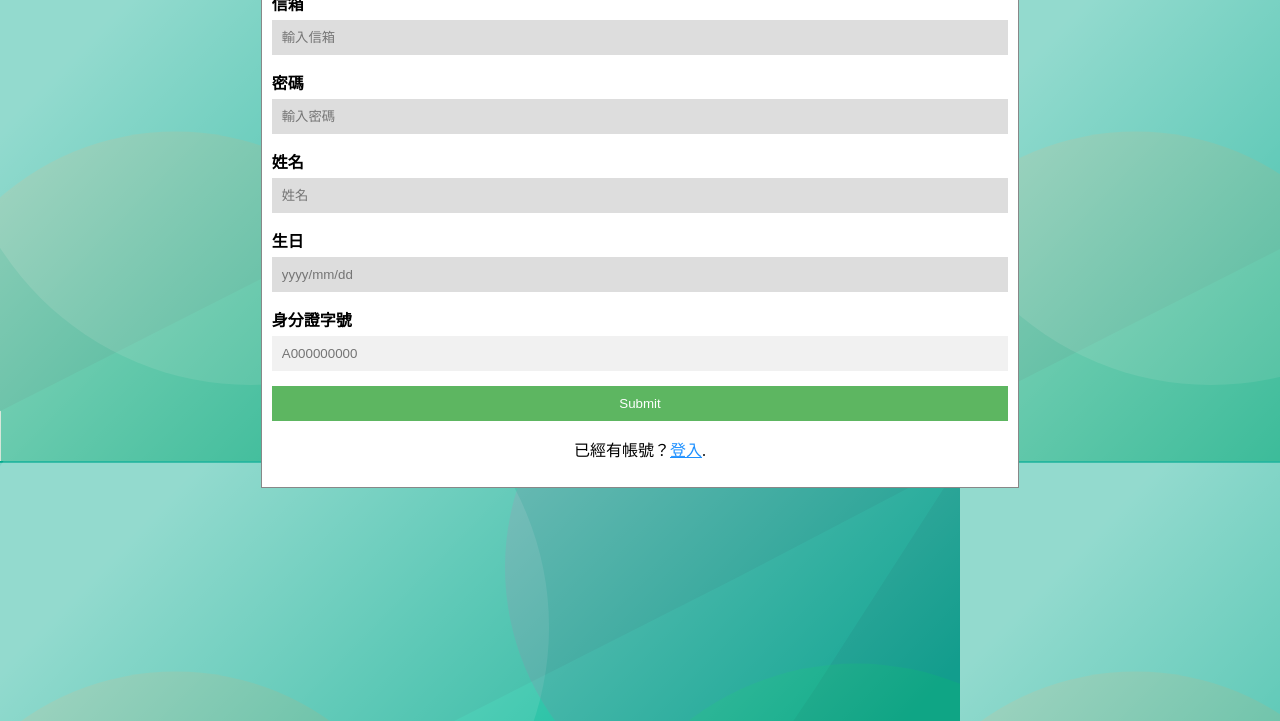
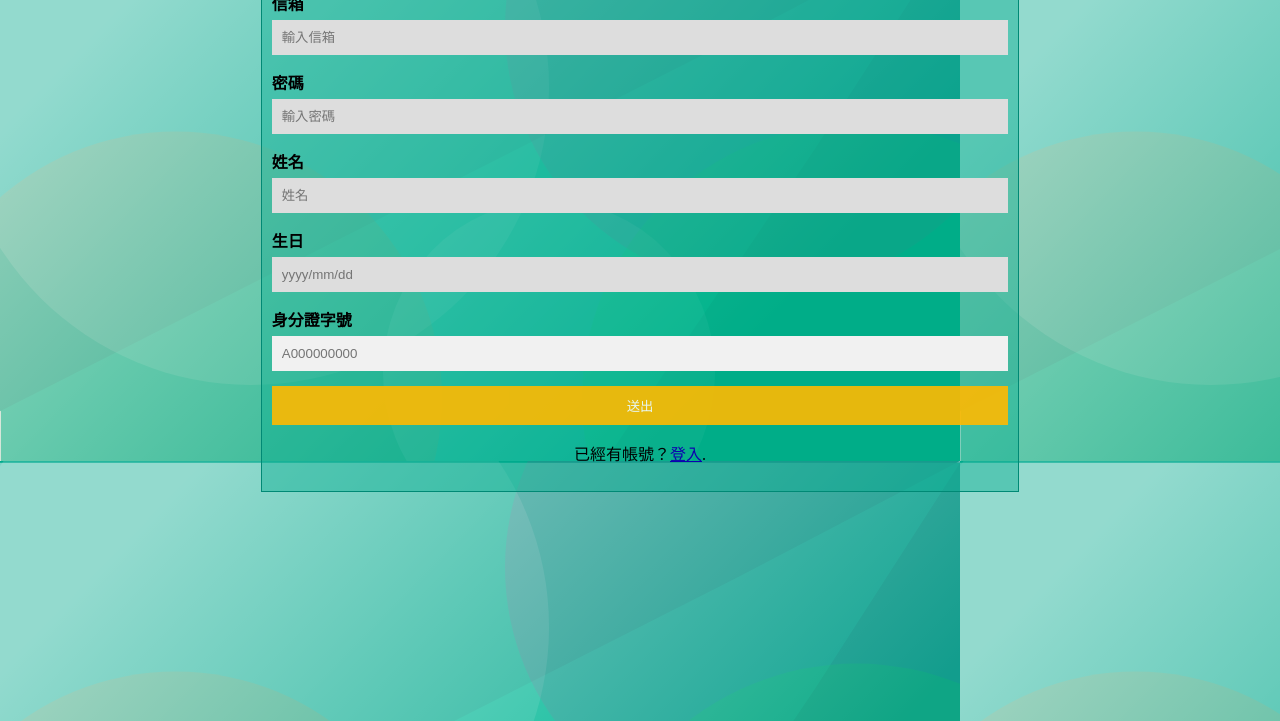
Before and after one commit to chuuuan/hand, a website: page register.html in a window 1280 px wide. Shown: the part 79-800 px from the top of the page. Drawn offline with Linux system fonts and the light colour scheme.

Commit message:
修正催偉平的錯誤

```diff
--- a/register.html
+++ b/register.html
@@ -15,6 +15,8 @@
         padding: 10px;
         background-color: white;
         border: 1px solid #888;
+        background-color:rgba(0,170,141,0.4);
+        border: 0.5px solid #008975;
       }
 
       /* Full-width input fields */
@@ -43,6 +45,7 @@
       /* Set a style for the submit button */
       .registerbtn {
         background-color: #4CAF50;
+        background-color: #FFBA00;
         color: white;
         padding: 10px 15px;
         margin: 0px 0;
@@ -58,7 +61,7 @@
 
       /* Add a blue text color to links */
       a {
-        color: dodgerblue;
+        color:#0D00AF ;
       }
 
        p{
@@ -78,25 +81,25 @@
 
 <body background="images/bkg_test.png">
   <div class="container j" style="margin:0 auto">
-    <h1>註冊</h1>
+    <h1 style="font-family:Microsoft JhengHei;">註冊</h1>
     <form  id="form">
-      <label for="email"><b>信箱</b></label>
+      <label for="email" style="font-family:Microsoft JhengHei;"><b>信箱</b></label>
       <input id="txtEmail" type="email" placeholder="輸入信箱" required>
 
-      <label for="psw"><b>密碼</b></label>
+      <label for="psw" style="font-family:Microsoft JhengHei;"><b>密碼</b></label>
       <input id="txtPassword" type="password" placeholder="輸入密碼" required>
 
-      <label for="name"><b>姓名</b></label>
+      <label for="name" style="font-family:Microsoft JhengHei;"><b>姓名</b></label>
       <input id="txtName" type="name" placeholder="姓名" required>
 
-      <label for="name"><b>生日</b></label>
+      <label for="name" style="font-family:Microsoft JhengHei;"><b>生日</b></label>
       <input id="txtBirthday" type="birthday" placeholder="yyyy/mm/dd" required>
 
-      <label for="name"><b>身分證字號</b></label>
+      <label for="name" style="font-family:Microsoft JhengHei;"><b>身分證字號</b></label>
       <input id="txtIdentity" type="identity" placeholder="A000000000" required>
 
 
-      <button type="submit" class="registerbtn">Submit</button>
+      <button type="submit" class="registerbtn">送出</button>
       <p>已經有帳號？<a href="login.html">登入</a>.</p>
 
   </form>
```
Also changed, not shown: login.html (+6 -35 lines).
